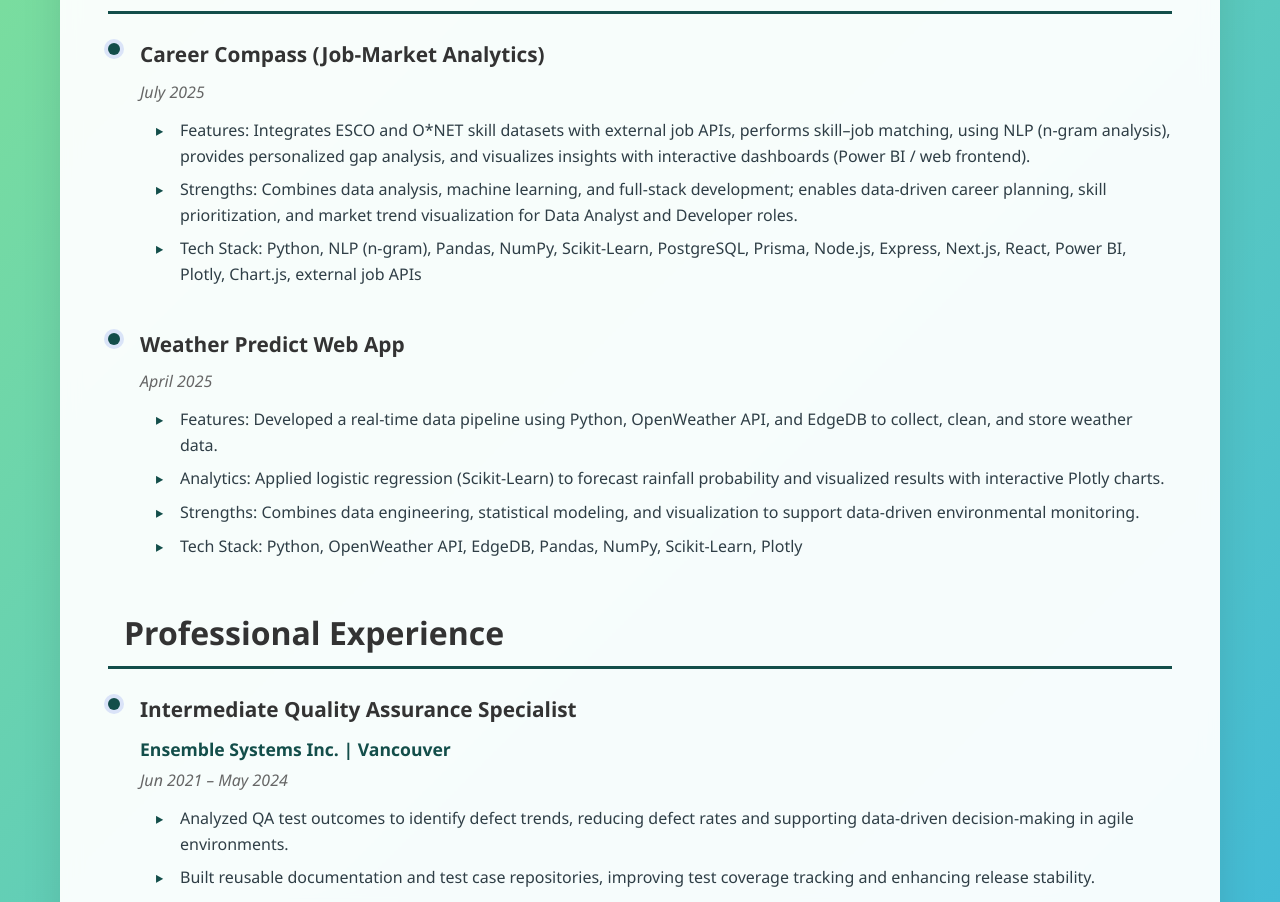
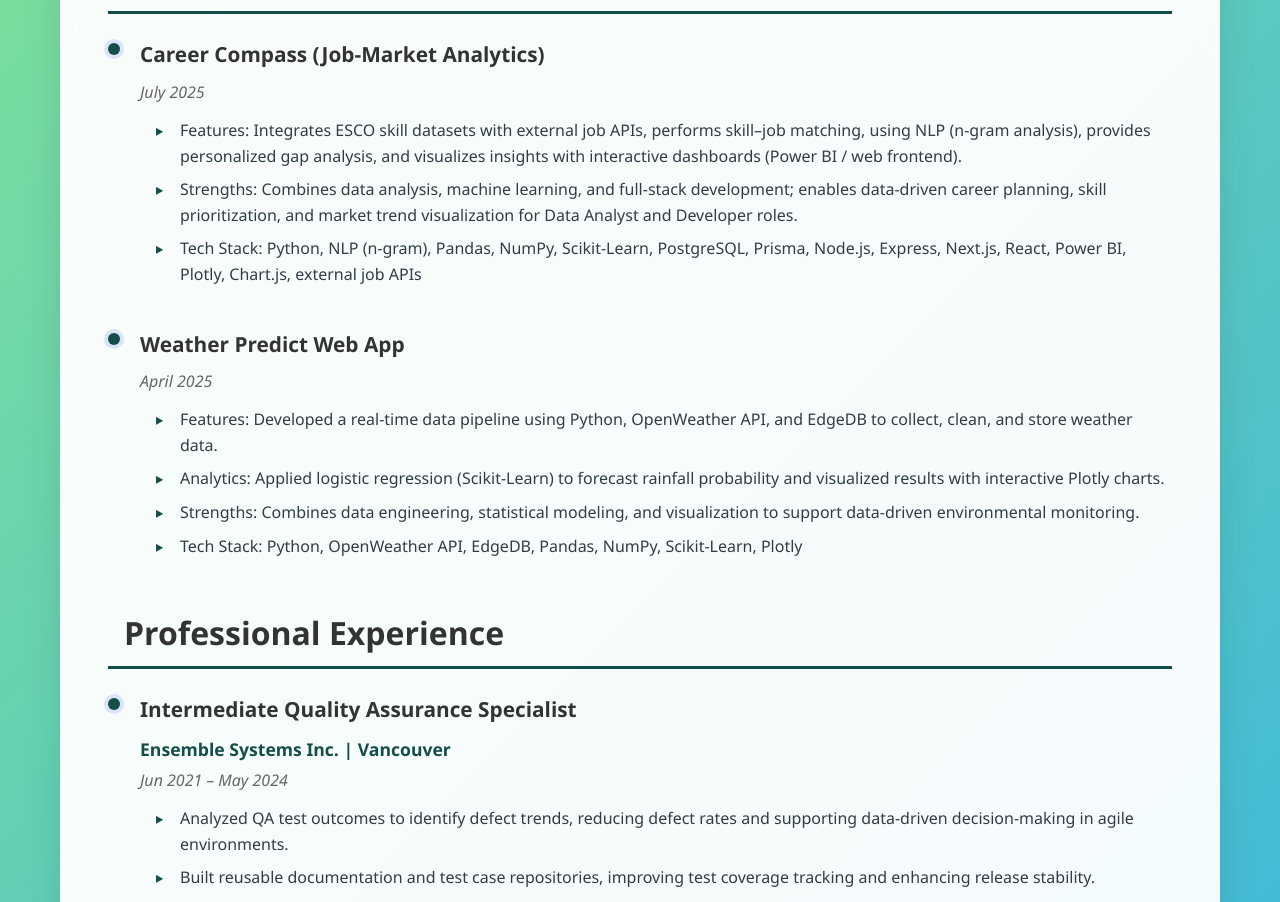
Before and after one commit to Claireko2/MyWebsite, a React (Create React App) app: page /story in a window 1280 px wide. Shown: the part 1753-2655 px from the top of the page. Built offline with nearby package versions, Linux system fonts and the light colour scheme; no server answers.

Commit message:
Update story

```diff
--- a/src/pages/Story.js
+++ b/src/pages/Story.js
@@ -153,7 +153,7 @@ export default function Story() {
                         <div className="date">July 2025</div>
                         <ul className="responsibilities">
                             <li>
-                                Features: Integrates ESCO and O*NET skill datasets with external job APIs, performs skill–job matching,
+                                Features: Integrates ESCO skill datasets with external job APIs, performs skill–job matching,
                                 using NLP (n-gram analysis), provides personalized gap analysis, and visualizes insights with interactive
                                 dashboards (Power BI / web frontend).
                             </li>
```
